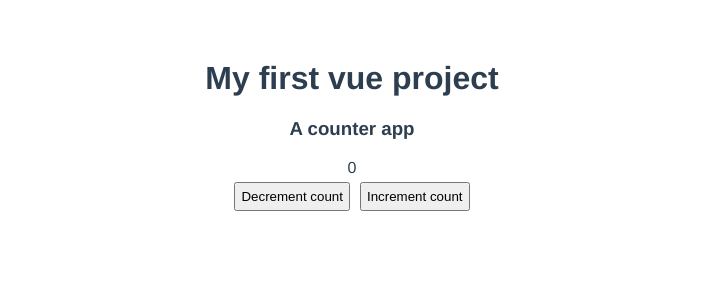
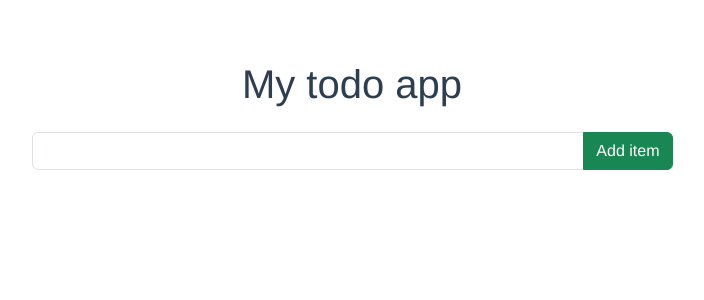
Before and after one commit to Joshua-Nweze/VueJs-course-projects, a Vue app: page / in a window 1280 px wide. Shown: the top 300 px of the page, without its empty margins (288-992 px from the left). Built offline with nearby package versions, Linux system fonts and the light colour scheme.

Commit message:
Initial commit

```diff
--- a/package.json
+++ b/package.json
@@ -1,5 +1,5 @@
 {
-  "name": "counter-app",
+  "name": "todo-list",
   "version": "0.1.0",
   "private": true,
   "scripts": {
--- a/public/index.html
+++ b/public/index.html
@@ -5,7 +5,9 @@
     <meta http-equiv="X-UA-Compatible" content="IE=edge">
     <meta name="viewport" content="width=device-width,initial-scale=1.0">
     <link rel="icon" href="<%= BASE_URL %>favicon.ico">
-    <title><%= htmlWebpackPlugin.options.title %></title>
+    <title>Todo list</title>
+    <!-- Bootstrap CSS link -->
+    <link href="https://cdn.jsdelivr.net/npm/bootstrap@5.3.0/dist/css/bootstrap.min.css" rel="stylesheet" integrity="sha384-9ndCyUaIbzAi2FUVXJi0CjmCapSmO7SnpJef0486qhLnuZ2cdeRhO02iuK6FUUVM" crossorigin="anonymous">
   </head>
   <body>
     <noscript>
@@ -13,5 +15,9 @@
     </noscript>
     <div id="app"></div>
     <!-- built files will be auto injected -->
+
+    <!-- Bootstrap JS link -->
+    <script src="https://cdn.jsdelivr.net/npm/bootstrap@5.3.0/dist/js/bootstrap.bundle.min.js" integrity="sha384-geWF76RCwLtnZ8qwWowPQNguL3RmwHVBC9FhGdlKrxdiJJigb/j/68SIy3Te4Bkz" crossorigin="anonymous"></script>
+  </body>
   </body>
 </html>
--- a/src/App.vue
+++ b/src/App.vue
@@ -1,32 +1,71 @@
 <template>
-  <div>
-    <h1>My first vue project</h1>
-    <h3>A counter app</h3>
+  <div class="container">
 
-    <div>{{ count }}</div>
+    <h1 class="my-4">My todo app</h1>
 
-    <div class="btn-container">
-      <button @click="decrementCount">Decrement count</button>
-      <button @click="incrementCount">Increment count</button>
+    <div class="row justify-content-center">
+      <div class="col-md-7 col-12">
+
+        <div class="input-group mb-3">
+          <input
+          class="form-control"
+          type="text"
+          v-model="newTodo"
+          @keypress.enter="addItem"
+          >
+          <button
+           class="input-group-text btn btn-success"
+           @click="addItem"
+           >
+           Add item
+          </button>
+        </div>
+
+        <div class="text-start">
+          <ul
+           v-for="(todo, index) in todos"
+           :key="index"
+           >
+            <li class="border-bottom d-flex align-items-center py-1 justify-content-between">
+              <span>{{ todo }}</span>
+
+              <span>
+                <button
+                class="btn btn-danger"
+                  @click="delTodo(index)"
+                >
+                  Delete
+                </button>
+              </span>
+            </li>
+          </ul>
+        </div>
+
+      </div>
     </div>
+
   </div>
 </template>
 
 <script setup>
 import { ref } from 'vue';
 
+let newTodo = ref('')
 
-let count = ref(0)
+let todos = ref([])
 
-function decrementCount() {
-  if (count.value > 0) {
-    count.value--
+function addItem() {
+  if (newTodo.value.trim() !== '') {
+    todos.value.push(newTodo.value)
+    console.log(todos.value)
+    newTodo.value = ''
   }
 }
 
-function incrementCount() {
-  count.value++
+function delTodo (index) {
+  todos.value.splice(index, 1)
 }
+
 </script>
 
 <style>
@@ -39,13 +78,13 @@ function incrementCount() {
   margin-top: 60px;
 }
 
-.btn-container{
-  display: flex;
-  justify-content: center;
+ul{
+  margin: 0;
+  padding: 0;
 }
 
-.btn-container button{
-  padding: 5px;
-  margin: 5px;
+.form-control:focus{
+  box-shadow: none;
+  border-color: green;
 }
 </style>
```
